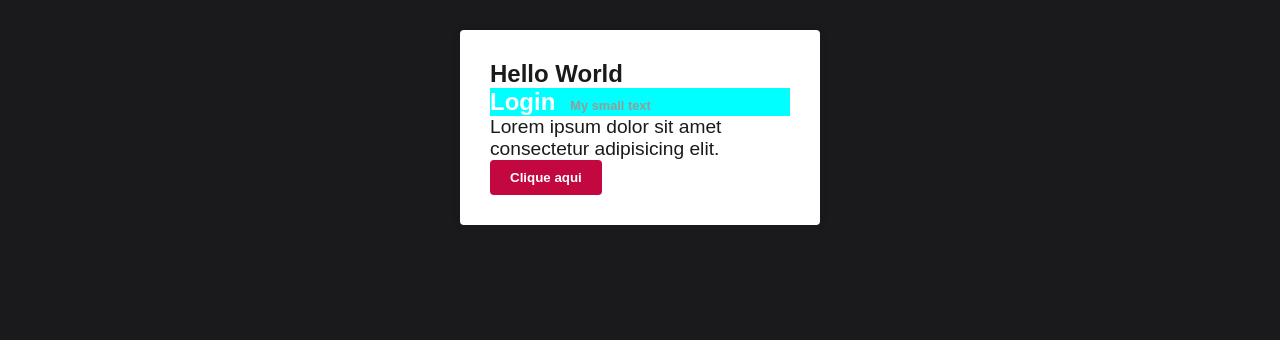
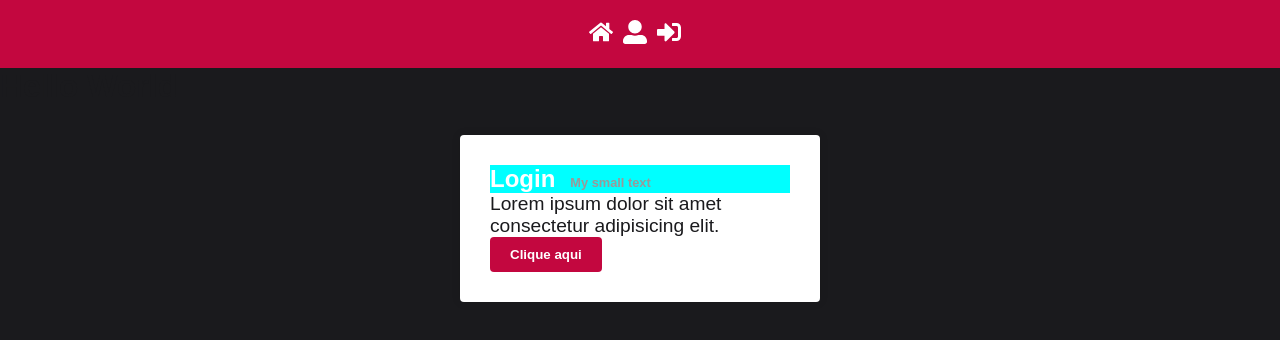
Before and after one commit to gafanhotoalexandre/aprendendo-js, a React (Vite) app in the folder react/react-base/: page / in a window 1280 px wide. Shown: the top 340 px of the page. Built offline with nearby package versions, Linux system fonts and the light colour scheme.

Commit message:
criando menu da aplicacao e corrigindo css

```diff
--- a/react/react-base/package.json
+++ b/react/react-base/package.json
@@ -10,6 +10,7 @@
   "dependencies": {
     "react": "^18.0.0",
     "react-dom": "^18.0.0",
+    "react-icons": "^4.3.1",
     "styled-components": "^5.3.5"
   },
   "devDependencies": {
--- a/react/react-base/src/App.jsx
+++ b/react/react-base/src/App.jsx
@@ -1,13 +1,16 @@
 import { Login } from './pages/Login';
-import GlobalStyles, { Container } from './styles/GlobalStyles';
+import { Header } from './components/Header';
+
+import GlobalStyles from './styles/GlobalStyles';
 
 export function App() {
   return (
-    <Container>
+    <>
+      <Header />
+
       <h1>Hello World</h1>
       <Login />
       <GlobalStyles />
-      <button type="button">Clique aqui</button>
-    </Container>
+    </>
   );
 }
--- /dev/null
+++ b/react/react-base/src/components/Header/index.jsx
@@ -0,0 +1,19 @@
+import { FaHome, FaSignInAlt, FaUserAlt } from 'react-icons/fa';
+
+import { Nav } from './styled';
+
+export function Header() {
+  return (
+    <Nav>
+      <a href="a">
+        <FaHome size={24} />
+      </a>
+      <a href="a">
+        <FaUserAlt size={24} />
+      </a>
+      <a href="a">
+        <FaSignInAlt size={24} />
+      </a>
+    </Nav>
+  );
+}
--- /dev/null
+++ b/react/react-base/src/components/Header/styled.js
@@ -0,0 +1,16 @@
+import styled from 'styled-components';
+import { primaryColor } from '../../config/colors';
+
+export const Nav = styled.nav`
+  background-color: ${primaryColor};
+  padding: 20px;
+  display: flex;
+  align-items: center;
+  justify-content: center;
+
+  a {
+    color: #fff;
+    margin: 0 10px 0 0;
+    font-weight: 700;
+  }
+`;
--- a/react/react-base/src/pages/Login/index.jsx
+++ b/react/react-base/src/pages/Login/index.jsx
@@ -1,8 +1,10 @@
 import { Title, Paragraph } from './styled';
+
+import { Container } from '../../styles/GlobalStyles';
 
 export function Login() {
   return (
-    <>
+    <Container>
       <Title isAqua>
         Login
         <small>My small text</small>
@@ -10,6 +12,8 @@
       <Paragraph>
         Lorem ipsum dolor sit amet consectetur adipisicing elit.
       </Paragraph>
-    </>
+
+      <button type="button">Clique aqui</button>
+    </Container>
   );
 }
--- a/react/react-base/src/styles/GlobalStyles.js
+++ b/react/react-base/src/styles/GlobalStyles.js
@@ -31,6 +31,7 @@
 
   a {
     text-decoration: none;
+    color: ${primaryColor};
   }
 
   ul {
```
Also changed, not shown: 1 other file (tests, documents, lock files or other folders).
